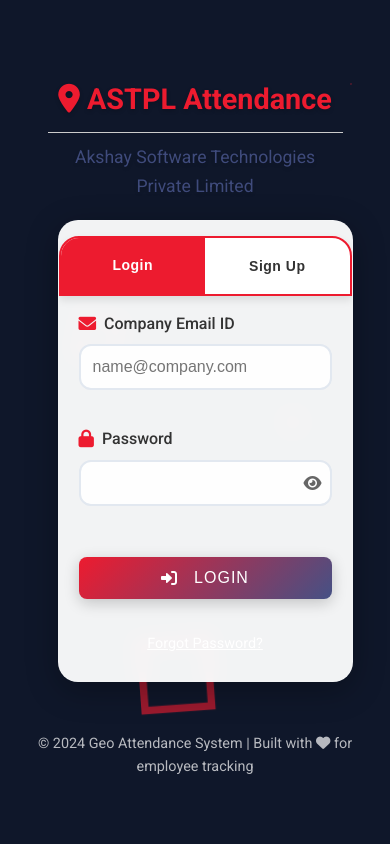
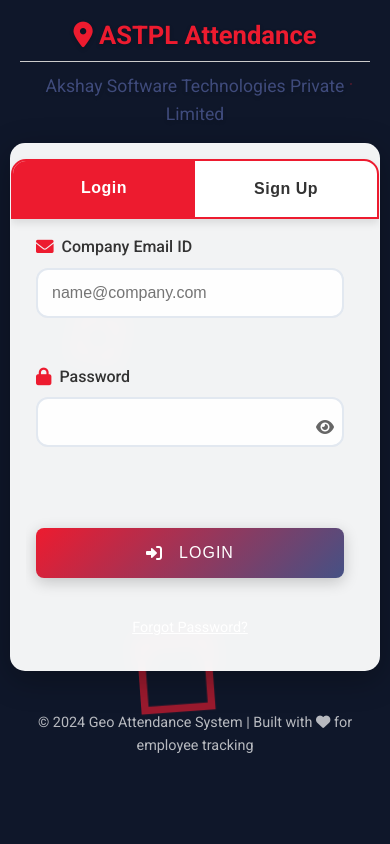
Before and after one commit to Ruhul-sde/HRMS, a Flask app: page / in a window 390 px wide. Run offline with Flask 3, Linux system fonts and the light colour scheme.

Commit message:
Assistant checkpoint: Improve mobile responsiveness and form usability
Assistant generated file changes:
- static/css/login.css: Improve mobile responsiveness and layout, Improve form handling and scrolling

---

User prompt:

it getting worst . solve this issue with deep thinkking and mke it User friendly

Replit-Commit-Author: Assistant
Replit-Commit-Session-Id: 55e2b2c8-5cab-4fa7-9b22-4b1719fbf76d

```diff
--- a/static/css/login.css
+++ b/static/css/login.css
@@ -130,12 +130,30 @@
   overflow-y: auto;
   padding: 20px 15px;
   margin-top: 0;
-  height: 100%;
-  max-height: calc(85vh - 120px);
+  height: auto;
+  max-height: 75vh;
   scrollbar-gutter: stable;
   -webkit-overflow-scrolling: touch;
-  -webkit-overflow-scrolling: touch;
   overscroll-behavior: contain;
+  scroll-behavior: smooth;
+}
+
+.auth-form::-webkit-scrollbar {
+  width: 8px;
+}
+
+.auth-form::-webkit-scrollbar-track {
+  background: #f1f1f1;
+  border-radius: 10px;
+}
+
+.auth-form::-webkit-scrollbar-thumb {
+  background: var(--primary-color);
+  border-radius: 10px;
+}
+
+.auth-form .form-group:last-child {
+  margin-bottom: 30px;
 }
 
 @media (max-width: 480px) {
@@ -502,55 +520,97 @@
 
 /* Responsive */
 @media (max-width: 480px) {
+  .login-page {
+    padding: 10px;
+    height: 100%;
+    min-height: 100vh;
+    justify-content: flex-start;
+    padding-top: 20px;
+  }
+
   .login-container {
-    width: 90%;
-    padding: 10px;
+    width: 100%;
+    max-width: 100%;
+    margin: 0;
+    padding: 0;
   }
 
   .login-card {
     padding: 15px;
-    margin: 10px;
+    margin: 10px 0;
     height: auto;
-    min-height: 450px;
+    min-height: auto;
+    max-height: none;
+    border-radius: 15px;
   }
 
   .auth-form {
-    padding: 10px 5px;
+    padding: 15px 10px;
     max-height: none;
-    overflow-y: visible;
+    overflow-y: auto;
+    -webkit-overflow-scrolling: touch;
   }
 
   .auth-form input,
   .auth-form select {
-    padding: 12px;
+    padding: 14px;
     font-size: 16px;
+    margin-bottom: 10px;
   }
 
   .auth-tabs {
-    margin: -15px -15px 20px;
-    border-radius: 20px 20px 0 0;
+    margin: -15px -15px 15px;
+    border-radius: 15px 15px 0 0;
+    position: sticky;
+    top: 0;
+    background: white;
+    z-index: 10;
   }
 
   .tab-btn {
-    padding: 12px;
-    font-size: 14px;
+    padding: 15px;
+    font-size: 16px;
+    flex: 1;
+    text-align: center;
   }
 
   .login-header {
-    margin-bottom: 20px;
+    margin-bottom: 15px;
+    padding: 0 10px;
   }
 
   .login-header h1 {
-    font-size: 1.8rem;
+    font-size: 1.6rem;
+    line-height: 1.2;
   }
 
   .form-group {
-    margin-bottom: 12px;
+    margin-bottom: 15px;
   }
 
   .auth-form button {
-    margin-top: 15px;
-    padding: 12px;
+    margin-top: 20px;
+    padding: 15px;
+    font-size: 16px;
+    height: 50px;
+  }
+
+  .password-input-wrapper {
+    margin-bottom: 15px;
+  }
+
+  #signup-form {
+    padding-bottom: 80px;
+  }
+
+  .form-links {
+    margin-top: 20px;
+  }
+
+  .forgot-password-modal .modal-content {
+    width: 95%;
+    margin: 20px auto;
+    padding: 20px;
   }
 }
 
```
